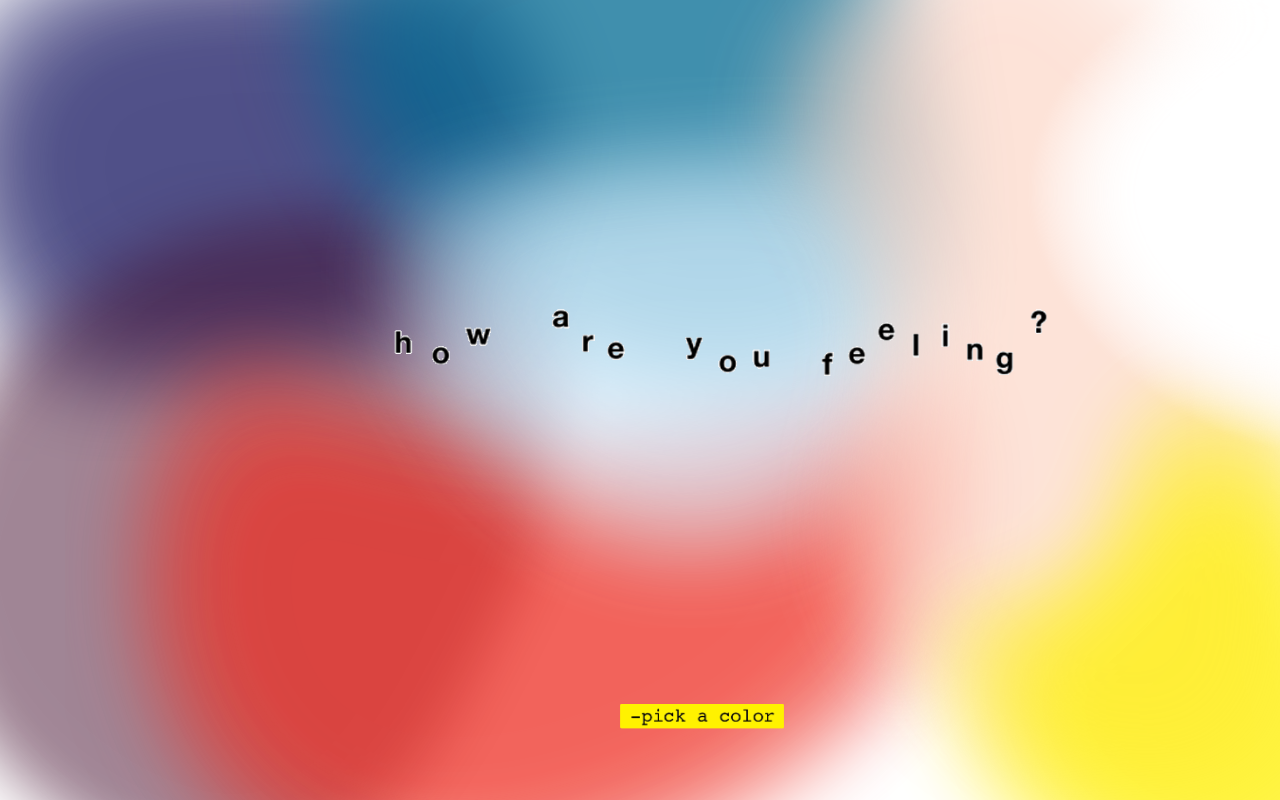
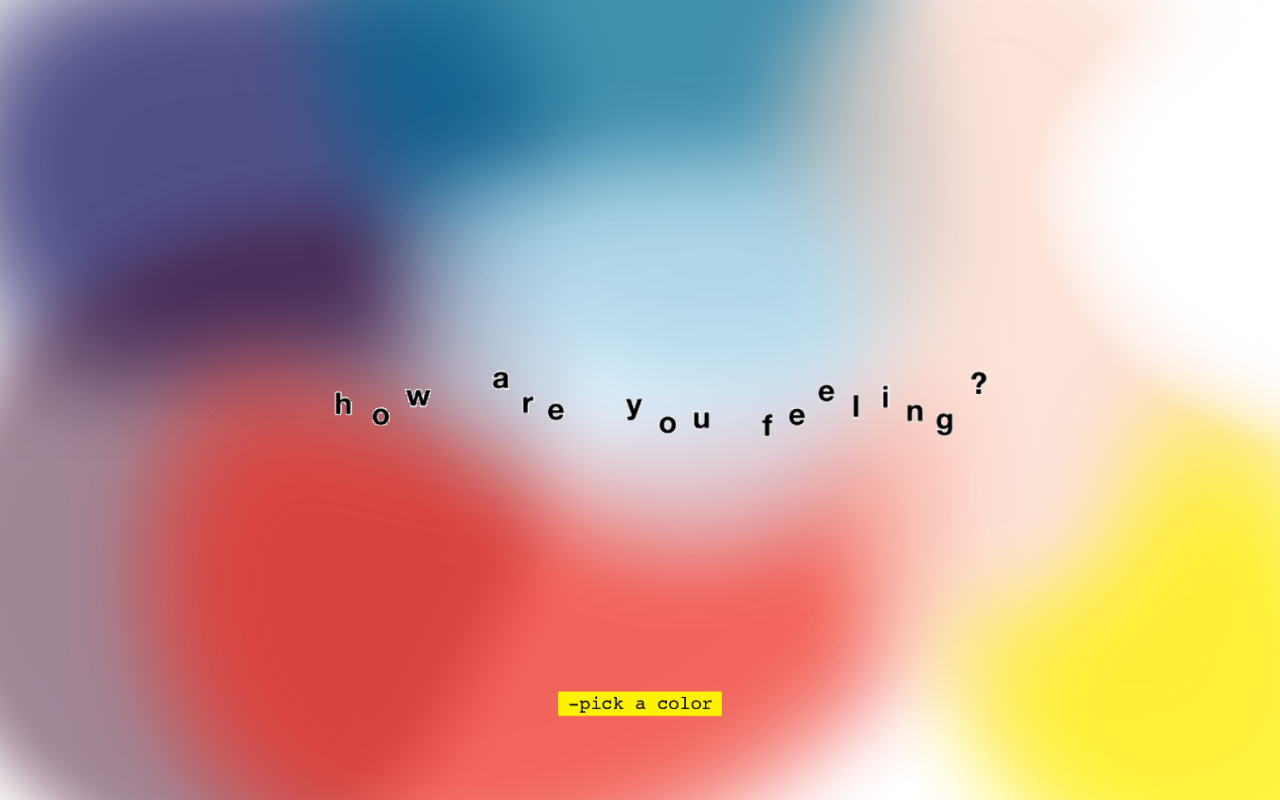
Before and after one commit to sherriefaylin/angelsAsprin, a website: page app/public/index.html in a window 1280 px wide. Drawn offline with nearby package versions, Linux system fonts and the light colour scheme; a web font is replaced by a local one.

Commit message:
fixed css margins

```diff
--- a/app/public/css/style.css
+++ b/app/public/css/style.css
@@ -102,8 +102,10 @@ body {
 #howufeeling {
     position: fixed;
     z-index: 5;
-    margin-left: 350px;
-    margin-top: 225px;
+    position: absolute;
+    left: 50%;
+    top: 50%;
+    transform: translate(-50%, -50%);
     width: 700px;
 }
 
@@ -148,8 +150,11 @@ body {
 #pickacolor {
     height: 25px;
     position: fixed;
-    margin-left: 620px;
-    margin-top: 55%;
+    position: absolute;
+    left: 50%;
+    /* top: 60%; */
+    transform: translate(-50%, -50%);
+
     transition-duration: 1s;
 }
 .picked-color {
--- a/app/public/index.html
+++ b/app/public/index.html
@@ -162,7 +162,7 @@
 
         </div>
 
-        <button type="submit" class="submit">Submit</button>
+        <!-- <button type="submit" class="submit">Submit</button> -->
 
 
 
```
